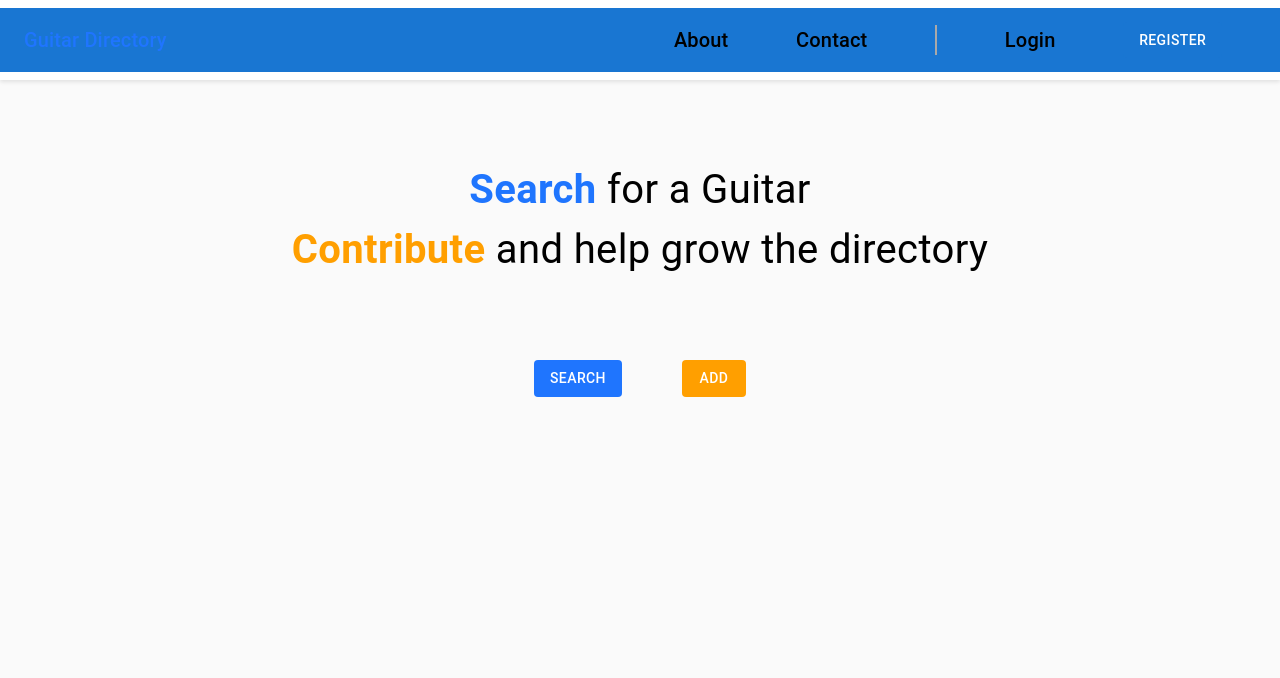
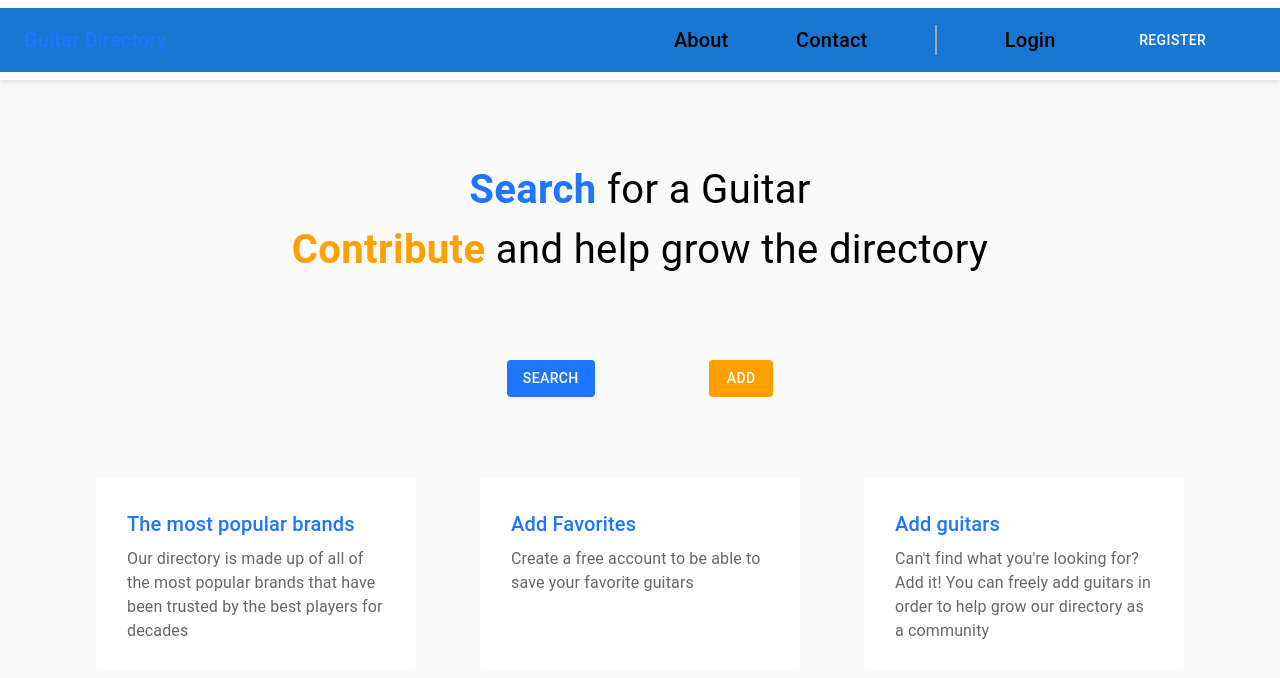
Before and after one commit to stefanomusicman/guitar_frontend, a Next.js app: page / in a window 1280 px wide. Shown: the top 678 px of the page. Built offline with nearby package versions, Linux system fonts and the light colour scheme; no server answers.

Commit message:
chore: create the description cards on home page

```diff
--- a/src/app/page.tsx
+++ b/src/app/page.tsx
@@ -3,6 +3,7 @@ import { AuthProvider } from "@/auth/FirebaseContext";
 import { Box, Button, Typography, useMediaQuery, useTheme } from "@mui/material";
 import { makeStyles } from "@mui/styles";
 import Colors from "./colors";
+import HeadlineGrid from "@/components/home/headlineGrid";
 
 const useStyles = makeStyles(() => ({
   mainContainer: {
@@ -32,6 +33,7 @@ const useStyles = makeStyles(() => ({
     justifyContent: 'space-around',
     alignItems: 'center',
     marginTop: '5em',
+    marginBottom: '5em',
   },
   button: {
     borderRadius: '10px',
@@ -56,10 +58,11 @@ export default function Home() {
           <Typography sx={{ fontSize: fontSize }} className={classes.headlineText}><strong style={{ color: Colors.primaryOrange }}>Contribute</strong> and help grow the directory</Typography>
         </Box>
         {/* Action Buttons */}
-        <Box sx={{ width: isMobile ? '75%' : '25%' }} className={classes.actionButtonContainer}>
+        <Box sx={{ width: isMobile ? '75%' : '35%' }} className={classes.actionButtonContainer}>
           <Button disableElevation sx={{ backgroundColor: Colors.primaryBlue }} className={classes.button} variant="contained">Search</Button>
           <Button disableElevation sx={{ backgroundColor: Colors.primaryOrange }} className={classes.button} variant="contained">Add</Button>
         </Box>
+        <HeadlineGrid />
       </Box>
     </AuthProvider>
   )
--- a/src/components/home/headlineGrid.tsx
+++ b/src/components/home/headlineGrid.tsx
@@ -1,9 +1,63 @@
-import { Grid } from "@mui/material"
+import Colors from "@/app/colors";
+import { Card, CardContent, Grid, Typography } from "@mui/material"
+import { makeStyles } from "@mui/styles";
+
+type CardInfo = {
+    title: String;
+    description: String;
+}
+
+const useStyles = makeStyles(() => ({
+    card: {
+        height: '12em',
+        borderRadius: '15px',
+        padding: '15px 15px'
+    },
+    title: {
+        color: Colors.primaryBlue,
+        fontFamily: 'Montserrat, sans-serif',
+        fontWeight: 'bold',
+    },
+    description: {
+        fontFamily: 'Montserrat, sans-serif',
+    }
+}));
 
 const HeadlineGrid = () => {
+    const classes = useStyles();
+
+    const info: CardInfo[] = [
+        {
+            title: 'The most popular brands',
+            description: 'Our directory is made up of all of the most popular brands that have been trusted by the best players for decades',
+        },
+        {
+            title: 'Add Favorites',
+            description: 'Create a free account to be able to save your favorite guitars',
+        },
+        {
+            title: 'Add guitars',
+            description: 'Can\'t find what you\'re looking for? Add it! You can freely add guitars in order to help grow our directory as a community'
+        },
+    ];
+
+
     return (
-        <Grid>
-
+        <Grid container spacing={{ xs: 3, sm: 4, md: 8 }}>
+            {info.map((cardInfo, index) => (
+                <Grid item key={index} xs={12} md={4}>
+                    <Card elevation={0} className={classes.card}>
+                        <CardContent>
+                            <Typography className={classes.title} variant="h6" gutterBottom>
+                                {cardInfo.title}
+                            </Typography>
+                            <Typography className={classes.description} color="textSecondary">
+                                {cardInfo.description}
+                            </Typography>
+                        </CardContent>
+                    </Card>
+                </Grid>
+            ))}
         </Grid>
     );
 }
```
